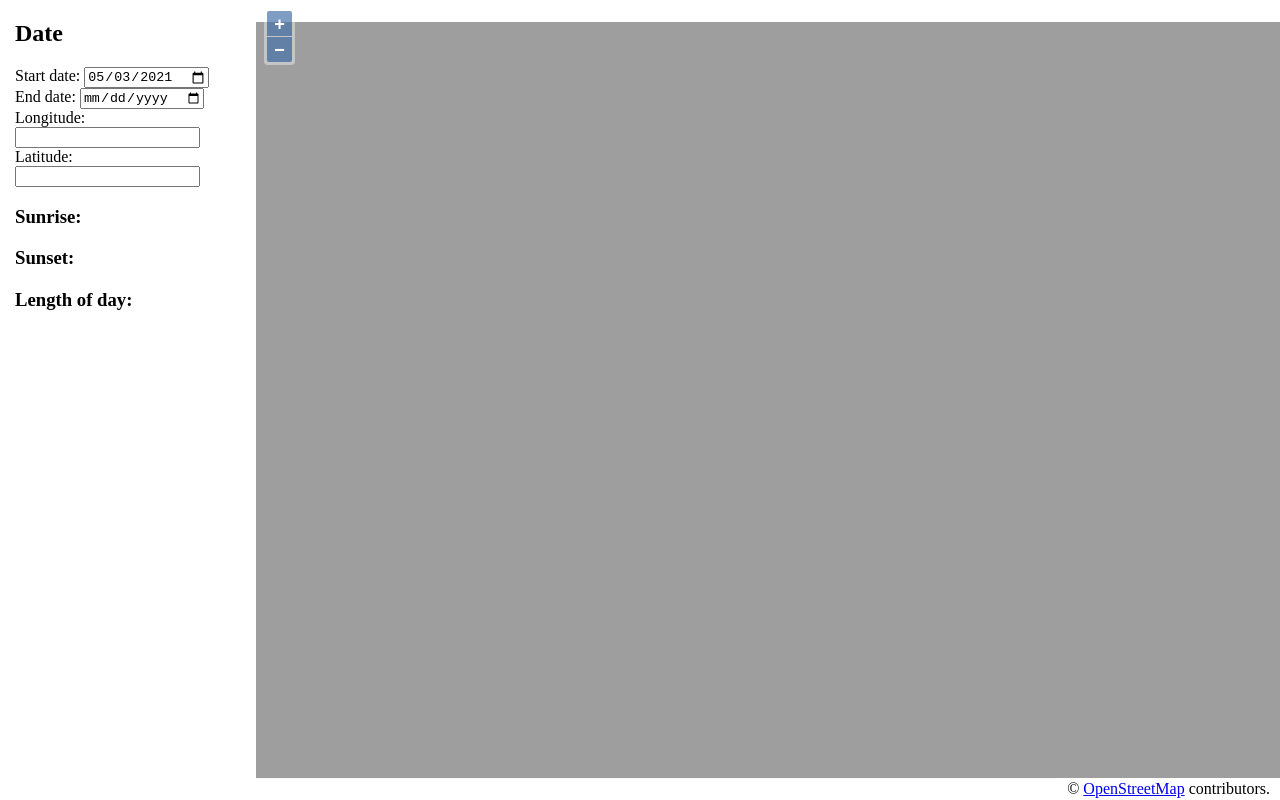
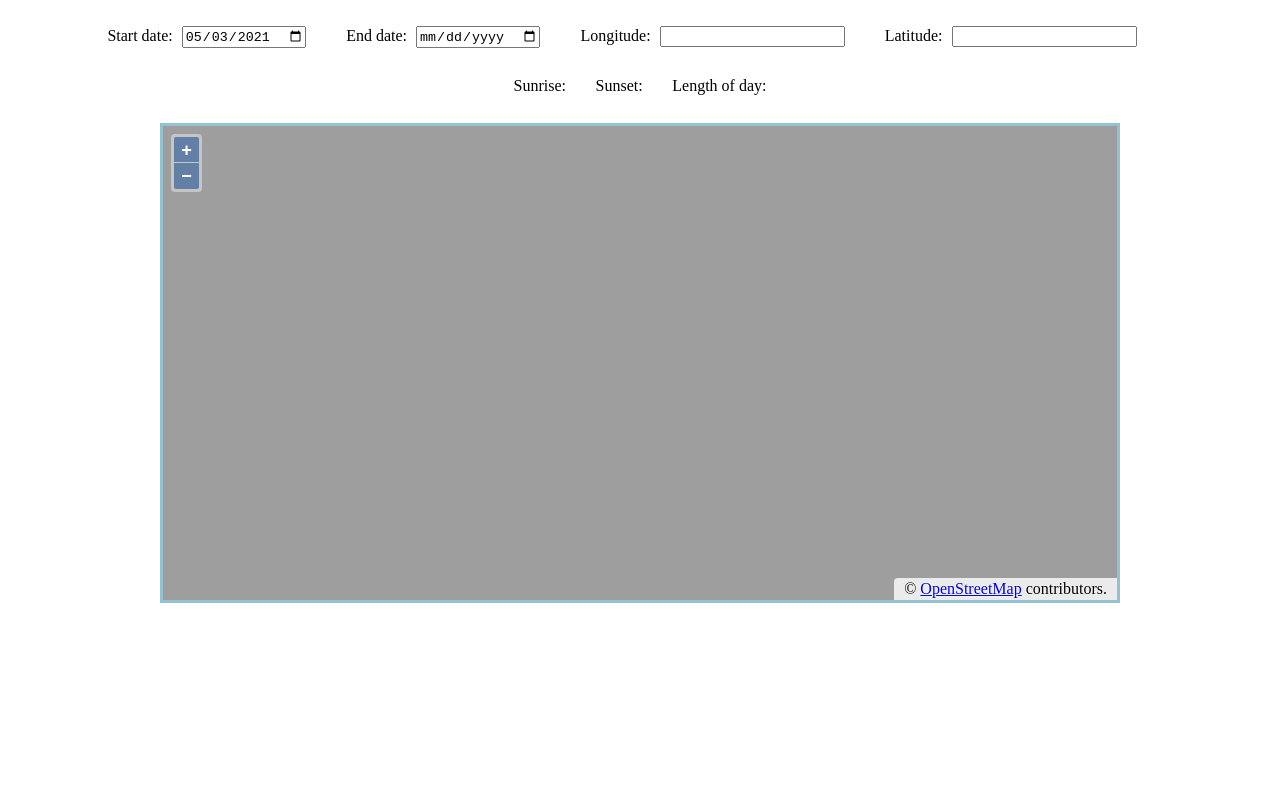
Before and after one commit to JoonasHalapuu/dayLengthApp, a plain HTML site: page index.html in a window 1280 px wide. Drawn offline with nearby package versions, Linux system fonts and the light colour scheme.

Commit message:
updating front end

```diff
--- a/index.html
+++ b/index.html
@@ -8,31 +8,34 @@
     <link rel="stylesheet" href="./style.css">
 </head>
 <body>
-    <div class="grid-container">
-        <div class="gird-1">
-            <div class="sidebar">
-                <h2>Date</h2>
+    <div class="inputs">
+        <div class="input">
             <label for="startDate">Start date:</label>
             <input type="date" id="startDate">
-                <br>
+        </div>
+        <div class="input">
             <label for="endDate">End date:</label>
             <input type="date" id="endDate">
-                <br>
+        </div>
+        <div class="input">
             <label for="longitude">Longitude:</label>
             <input type="number" step="any" min=-180 max=180 id="longitude"><!--Limits map longitude input ranges [-180,180]-->
-                <br>
+        </div>
+        <div class="input">
             <label for="latitude">Latitude:</label>
             <input type="number" step="any" min=-90 max=90 id="latitude"> <!--Limits map latitude input ranges to [-90,90]-->
-                <h3>Sunrise: <h3 id="sunriseTime"></h3></h3>
-                <h3>Sunset: <h2 id="sunsetTime"></h2></h3>
-                <h3>Length of day: <h3 id="lengthOfDay"></h3></h3>
-            </div>
-            <canvas id="lineChart" height="200" width="200"></canvas>
-        </div>
-        <div class="grid-2">
-            <div id="js-map" class="map"></div>
         </div>
     </div>
+    <div class="outputs">
+        <p>Sunrise: <strong id="sunriseTime"></strong></p>
+        <p>Sunset: <strong id="sunsetTime"></strong></p>
+        <p>Length of day: <strong id="lengthOfDay"></strong></p>
+    </div>
+    <div id="js-map" class="map"></div>
+    <div class="charts">
+        <canvas id="lineChart" height="10%" width="75vw"></canvas>
+    </div>
+
     <script src="./libs/moment/moment.min.js"></script> <!--Taken from https://momentjs.com/ for time formating-->
     <script src="./libs/v6.5.0-dist/ol.js"></script>   <!--Taken from https://openlayers.org/ for map-->
     <script src="https://cdn.jsdelivr.net/npm/chart.js@3.2.0/dist/chart.min.js"></script> <!--Taken from https://www.chartjs.org/ for line graphing-->
--- a/main.js
+++ b/main.js
@@ -172,10 +172,10 @@ showSunTimes = function(){
     let yearMonthDay = startDate.split("-");
     let times = SunCalc.getTimes(new Date(yearMonthDay[0],(yearMonthDay[1]-1),yearMonthDay[2]), latitude, longitude);
 
-    let sunriseHour=times.sunrise.getHours()
-    let sunriseMin=times.sunrise.getMinutes()
-    let sunsetHour=times.sunset.getHours()
-    let sunsetMin=times.sunset.getMinutes()
+    let sunriseHour=times.sunrise.getUTCHours()
+    let sunriseMin=times.sunrise.getUTCMinutes()
+    let sunsetHour=times.sunset.getUTCHours()
+    let sunsetMin=times.sunset.getUTCMinutes()
 
     //Show sunrise & sunset
     if(isNaN(sunriseHour) || isNaN(sunsetHour)){
--- a/style.css
+++ b/style.css
@@ -7,20 +7,41 @@ body {
     padding: 0;
 }
 
-.grid-container{
-    display: grid;
-    grid-template-columns: 20vw 80vw;
-    grid-template-rows: 100vh;
+
+.inputs{
+    margin: 2% 3% 0 3%;
+    text-align: center;
 }
 
-.sidebar{
-    margin-left: 15px;
+.input{
+    display: inline-block;
+    margin-right: 3%;
 }
 
-.canvas{
-    width: 90%;
+.input label{
+    margin-right: 5px;
 }
 
-#lineChart{
-    display: none;
+.outputs{
+    padding: 0 auto;
+    text-align: center;
+
 }
+
+.outputs p{
+    display: inline-block;
+    padding: 1%;
+}
+
+.map{
+    width: 75%;
+    height: 60%;
+    margin: auto;
+    border: rgba(145, 195, 211, 0.984) solid 3px;
+}
+
+.charts{
+    text-align: center;
+    margin: auto;
+    width: 75%;
+}
```
Lines whose indentation alone changed are shown as unchanged.
